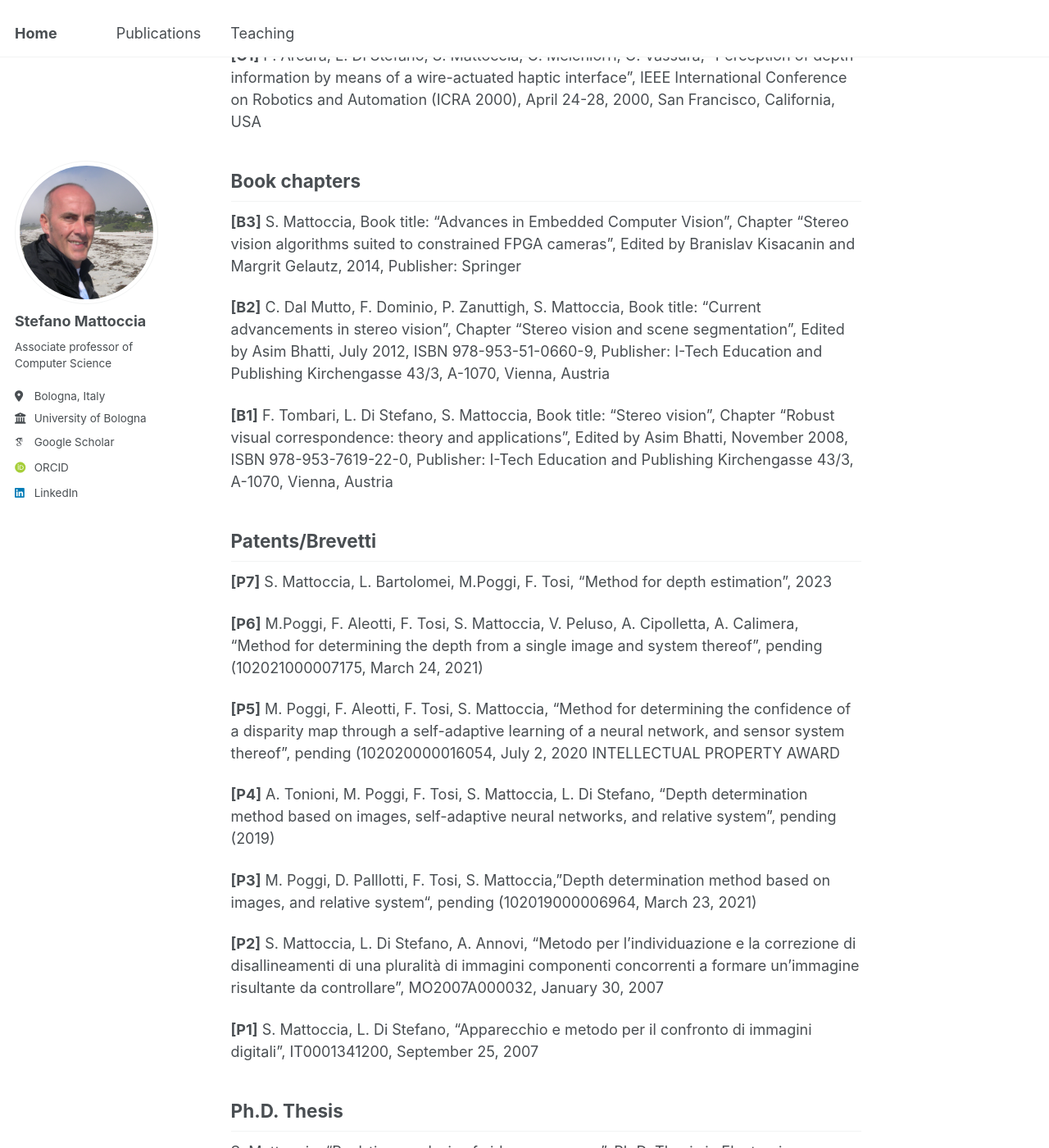
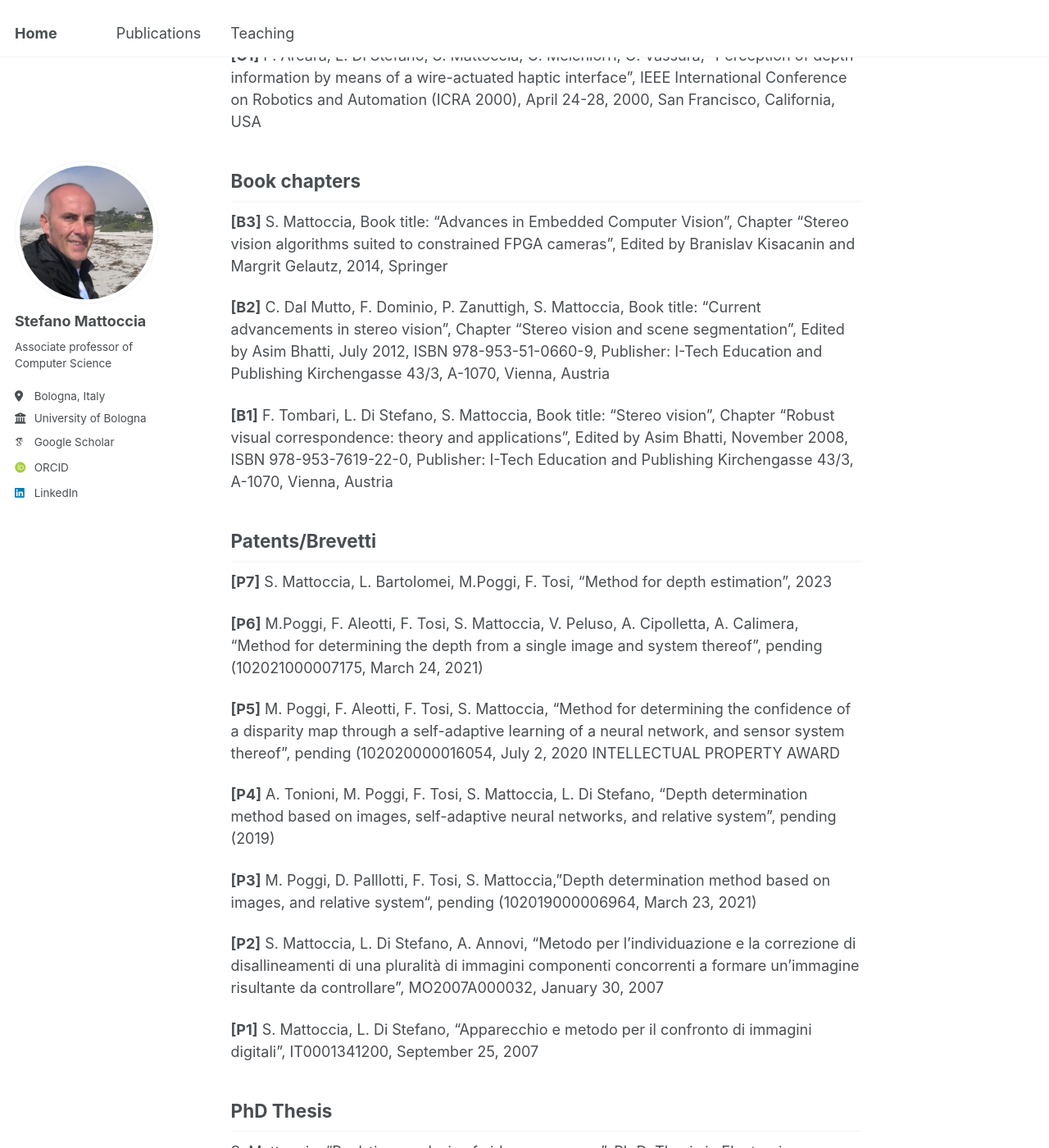
Before and after one commit to stefanomattoccia/stefanomattoccia.github.io, a Jekyll site: the page built from _pages/publications.md, in a window 1280 px wide and 1400 px high, scrolled down 18377 px. Shown: the whole window at 82% size. Built offline with Jekyll 4.4.1, drawn with Linux system fonts in a browser that asks for light colours; some web fonts are replaced; some of the changed text lies outside the part shown.

Commit message:
Update publications.md

```diff
--- a/_pages/publications.md
+++ b/_pages/publications.md
@@ -341,7 +341,7 @@ International Conference and Workshop papers
 
 Book chapters
 -------
-**[B3]**  S. Mattoccia, Book title: “Advances in Embedded Computer Vision”, Chapter "Stereo vision algorithms suited to constrained FPGA cameras", Edited by Branislav Kisacanin and Margrit Gelautz, 2014, Publisher: Springer
+**[B3]**  S. Mattoccia, Book title: “Advances in Embedded Computer Vision”, Chapter "Stereo vision algorithms suited to constrained FPGA cameras", Edited by Branislav Kisacanin and Margrit Gelautz, 2014, Springer
 
 **[B2]**  C. Dal Mutto, F. Dominio, P. Zanuttigh, S. Mattoccia, Book title: "Current advancements in stereo vision", Chapter "Stereo vision and scene segmentation", Edited by Asim Bhatti, July 2012, ISBN  978-953-51-0660-9, Publisher: I-Tech Education and Publishing Kirchengasse 43/3, A-1070, Vienna, Austria
 
@@ -363,6 +363,6 @@ Patents/Brevetti
 
 **[P1]** S. Mattoccia, L. Di Stefano, “Apparecchio e metodo per il confronto di immagini digitali”, IT0001341200, September 25, 2007
 
-Ph.D. Thesis
+PhD Thesis
 -------
-S. Mattoccia, "Real-time analysis of video sequences", Ph.D. Thesis in Electronic Engineering and Computer Science, Dipartimento di Elettronica, Informatica e Sistemistica (DEIS), Bologna, February 2002
+S. Mattoccia, "Real-time analysis of video sequences", Ph.D. Thesis in Electronic Engineering and Computer Science, University of Bologna, February 2002
```
